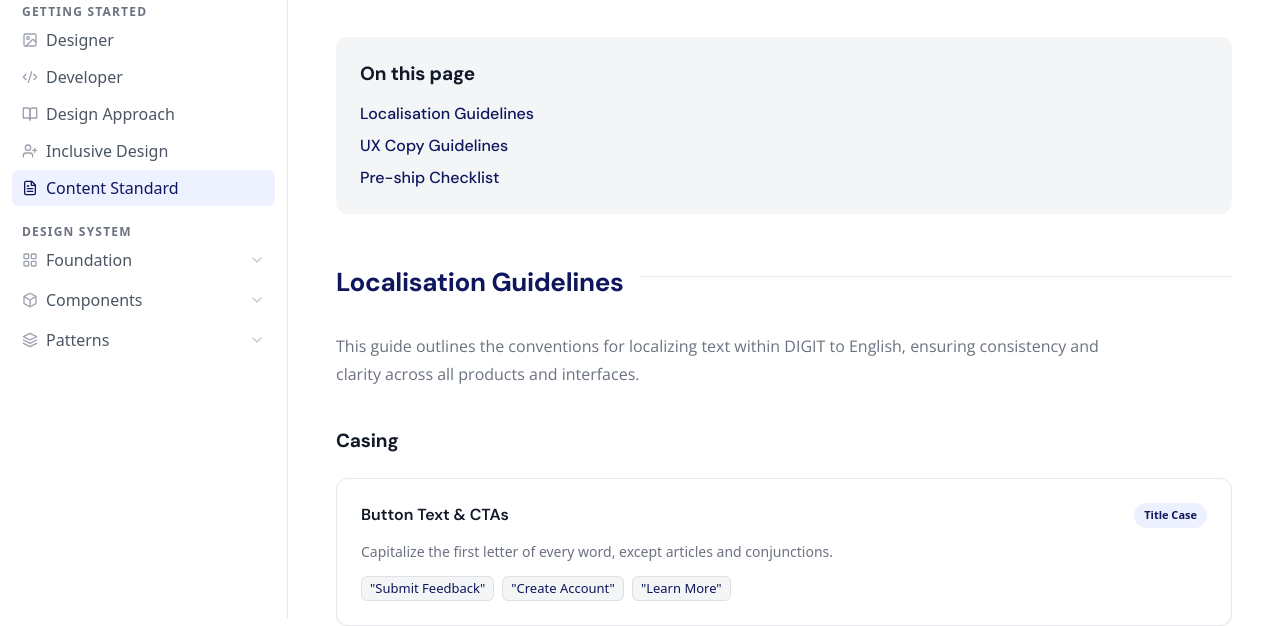
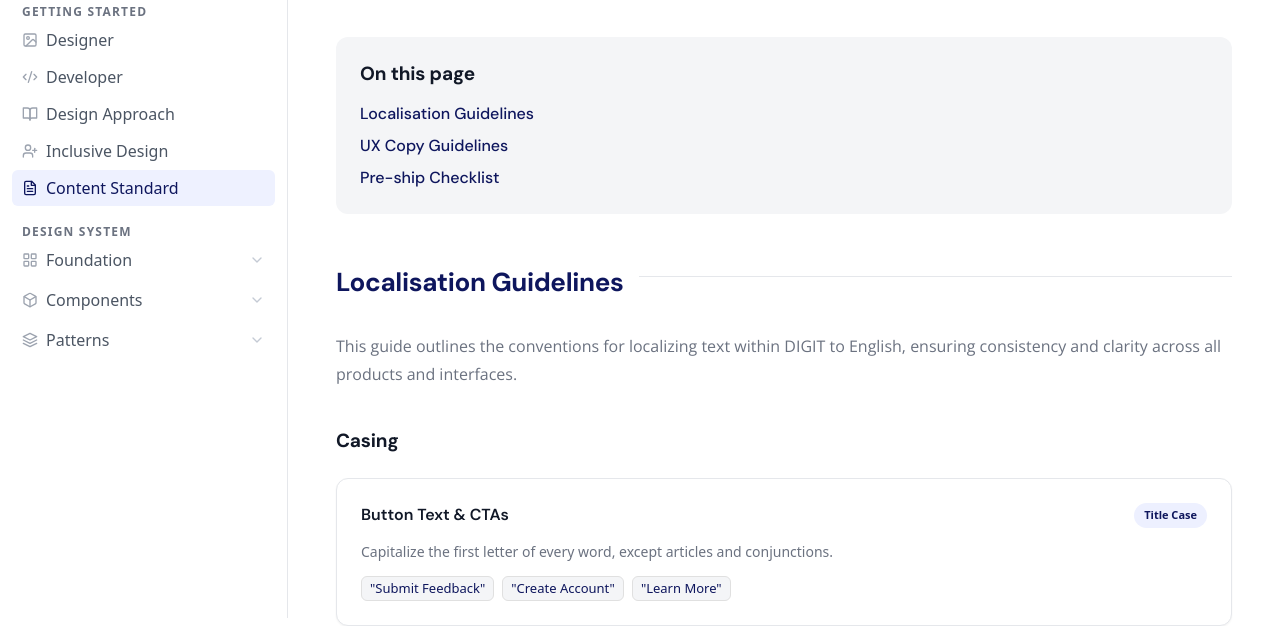
Before and after one commit to niharikasuri-bit/Design-System, a website: page docs/getting-started/content-standard.html in a window 1280 px wide. Shown: the part 182-808 px from the top of the page. Drawn offline with nearby package versions, Linux system fonts and the light colour scheme.

Commit message:
fix(layout): remove max-w-3xl constraint on localisation section description
Replace max-w-3xl with w-full + max-width:100% so the paragraph fills
the container width and text wraps naturally without being clipped.

Co-Authored-By: Claude Sonnet 4.6 <noreply@anthropic.com>

```diff
--- a/docs/getting-started/content-standard.html
+++ b/docs/getting-started/content-standard.html
@@ -164,7 +164,7 @@
           <div class="section-rule"></div>
         </div>
 
-        <p class="text-[16px] text-[#6B7280] leading-relaxed mb-10 max-w-3xl" style="font-family: 'Open Sans', sans-serif; font-weight: 400;">
+        <p class="text-[16px] text-[#6B7280] leading-relaxed mb-10 w-full" style="font-family: 'Open Sans', sans-serif; font-weight: 400; max-width: 100%; box-sizing: border-box;">
           This guide outlines the conventions for localizing text within DIGIT to English, ensuring consistency and clarity across all products and interfaces.
         </p>
 
```
